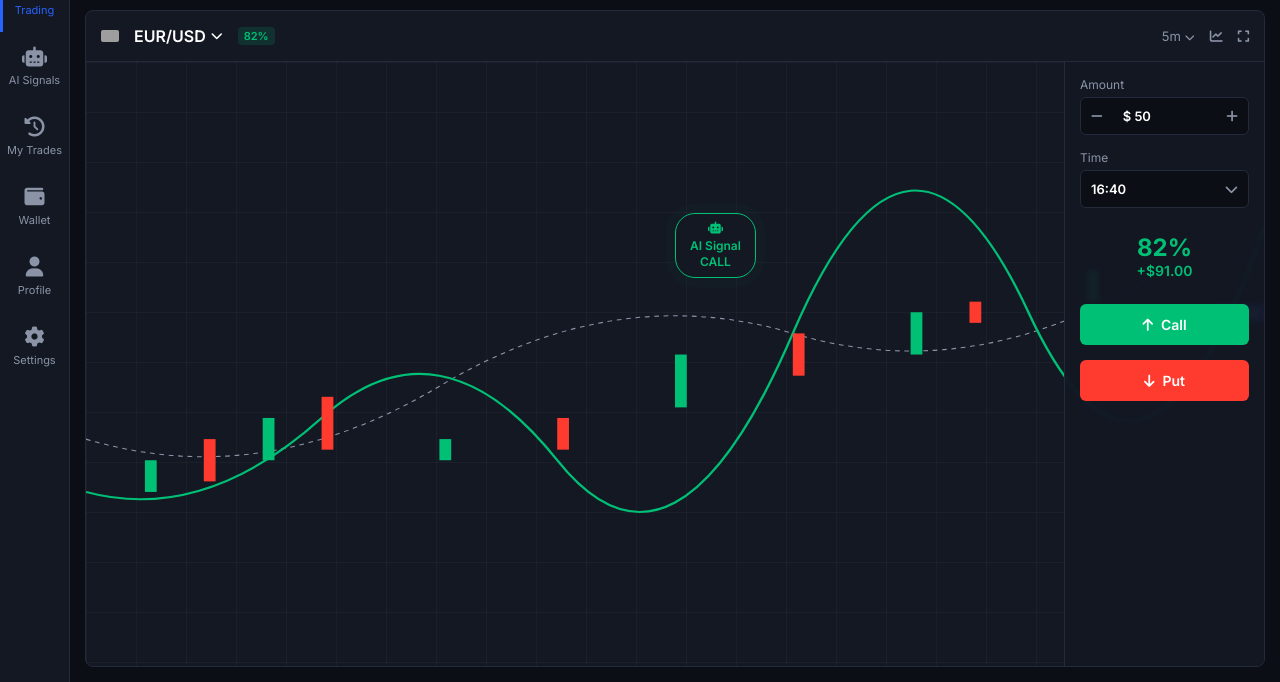
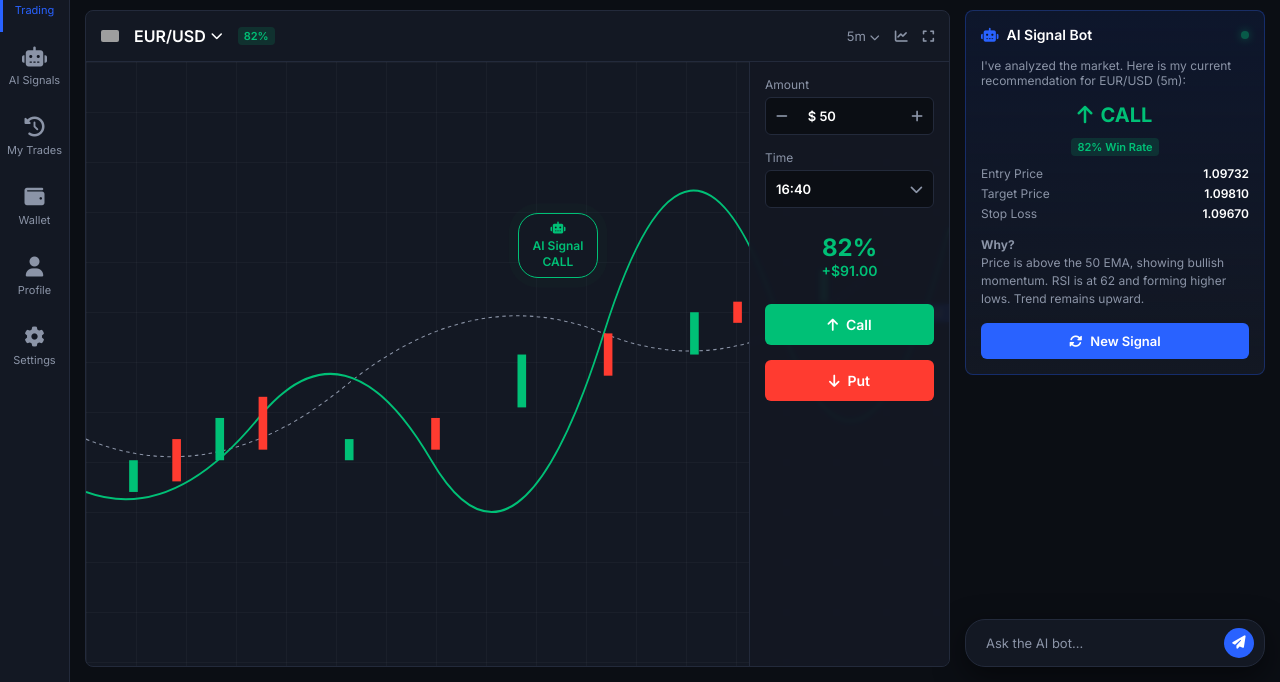
Before and after one commit to marykurna/tradepro-dashboard, a plain HTML site: page index.html in a window 1280 px wide. Shown: the part 118-800 px from the top of the page. Drawn offline with Linux system fonts and the light colour scheme; grey boxes are pictures that could not be loaded.

Commit message:
Step 4: Add right AI signal panel

```diff
--- a/index.html
+++ b/index.html
@@ -71,7 +71,6 @@
         </aside>
 
         <!-- MAIN WORKSPACE -->
-                <!-- MAIN WORKSPACE -->
         <main class="workspace">
 
             <!-- ================================
@@ -118,8 +117,8 @@
                 </button>
             </div>
 
-                        <!-- ================================
-                 CHART PANEL + TRADE CONTROLS
+            <!-- ================================
+                 MAIN GRID: CHART + AI PANEL
                  ================================ -->
             <div class="main-grid">
 
@@ -140,21 +139,17 @@
 
                     <!-- Chart Area -->
                     <div class="chart-area">
-                        <!-- Price Marker -->
                         <div class="price-marker">1.09732</div>
 
-                        <!-- AI Signal Bubble -->
                         <div class="signal-bubble">
                             <i class="fa-solid fa-robot"></i> AI Signal
                             <br>CALL
                         </div>
 
-                        <!-- SVG Chart -->
                         <svg class="chart-svg" viewBox="0 0 1000 400" preserveAspectRatio="none">
                             <path d="M 0 300 Q 150 350, 300 250 T 600 200 T 900 150" class="chart-line-ma" />
                             <path d="M 0 350 Q 100 380, 200 280 T 400 320 T 600 200 T 800 180 T 1000 100" class="chart-line-price" />
 
-                            <!-- Green candles -->
                             <rect x="50" y="320" width="10" height="30" fill="#00C076" />
                             <rect x="150" y="280" width="10" height="40" fill="#00C076" />
                             <rect x="300" y="300" width="10" height="20" fill="#00C076" />
@@ -162,7 +157,6 @@
                             <rect x="700" y="180" width="10" height="40" fill="#00C076" />
                             <rect x="850" y="140" width="10" height="30" fill="#00C076" />
 
-                            <!-- Red candles -->
                             <rect x="100" y="300" width="10" height="40" fill="#FF3B30" />
                             <rect x="200" y="260" width="10" height="50" fill="#FF3B30" />
                             <rect x="400" y="280" width="10" height="30" fill="#FF3B30" />
@@ -204,9 +198,60 @@
                     </div>
                 </div>
 
+                <!-- ================================
+                     RIGHT AI SIGNAL PANEL
+                     ================================ -->
+                <div class="right-panel">
+                    <div class="panel-box ai-signal-card">
+                        <div class="ai-header">
+                            <span><i class="fa-solid fa-robot" style="color: var(--accent-blue);"></i> AI Signal Bot</span>
+                            <span class="status-dot"></span>
+                        </div>
+
+                        <p style="font-size: 12px; color: var(--text-muted); margin-bottom: 15px;">
+                            I've analyzed the market. Here is my current recommendation for EUR/USD (5m):
+                        </p>
+
+                        <div class="signal-details">
+                            <div class="signal-direction">
+                                <i class="fa-solid fa-arrow-up"></i> CALL
+                            </div>
+                            <div class="badge-green" style="display:inline-block; margin-bottom: 10px;">82% Win Rate</div>
+
+                            <div class="signal-meta">
+                                <span>Entry Price</span>
+                                <span style="color:white; font-weight:600;">1.09732</span>
+                            </div>
+                            <div class="signal-meta">
+                                <span>Target Price</span>
+                                <span style="color:white; font-weight:600;">1.09810</span>
+                            </div>
+                            <div class="signal-meta">
+                                <span>Stop Loss</span>
+                                <span style="color:white; font-weight:600;">1.09670</span>
+                            </div>
+                        </div>
+
+                        <div style="font-size: 12px; color: var(--text-muted); margin: 15px 0; line-height: 1.5;">
+                            <strong>Why?</strong><br>
+                            Price is above the 50 EMA, showing bullish momentum. RSI is at 62 and forming higher lows. Trend remains upward.
+                        </div>
+
+                        <button class="btn-view-details">
+                            <i class="fa-solid fa-rotate"></i> New Signal
+                        </button>
+                    </div>
+
+                    <!-- AI Chat Input -->
+                    <div class="ai-chat-input">
+                        <input type="text" placeholder="Ask the AI bot...">
+                        <button><i class="fa-solid fa-paper-plane"></i></button>
+                    </div>
+                </div>
+
             </div>
+
         </main>
-
     </div>
 
     <!-- Our Script -->
--- a/style.css
+++ b/style.css
@@ -527,3 +527,156 @@ body {
     color: var(--text-main);
     border-color: var(--accent-blue);
 }
+
+/* ================================
+   10. RIGHT AI SIGNAL PANEL
+   ================================ */
+.main-grid {
+    /* Override previous single-column to 2-column */
+    display: grid;
+    grid-template-columns: 1fr 300px;
+    gap: 15px;
+    flex: 1;
+    min-height: 400px;
+}
+
+.right-panel {
+    display: flex;
+    flex-direction: column;
+    gap: 15px;
+    height: 100%;
+}
+
+.panel-box {
+    background-color: var(--bg-panel);
+    border: 1px solid var(--border-color);
+    border-radius: 8px;
+    padding: 15px;
+}
+
+/* AI Signal Card */
+.ai-signal-card {
+    background: linear-gradient(180deg, rgba(41, 98, 255, 0.1) 0%, rgba(19, 24, 35, 1) 100%);
+    border: 1px solid rgba(41, 98, 255, 0.3);
+}
+
+.ai-header {
+    display: flex;
+    justify-content: space-between;
+    align-items: center;
+    margin-bottom: 15px;
+}
+
+.ai-header span {
+    font-weight: 600;
+    font-size: 14px;
+    display: flex;
+    align-items: center;
+    gap: 8px;
+}
+
+.status-dot {
+    width: 8px;
+    height: 8px;
+    background: var(--accent-green);
+    border-radius: 50%;
+    display: inline-block;
+    box-shadow: 0 0 8px var(--accent-green);
+    animation: status-pulse 2s infinite;
+}
+
+@keyframes status-pulse {
+    0%, 100% { opacity: 1; }
+    50% { opacity: 0.4; }
+}
+
+.signal-details {
+    text-align: center;
+    margin-bottom: 15px;
+}
+
+.signal-direction {
+    font-size: 20px;
+    font-weight: 700;
+    color: var(--accent-green);
+    margin: 10px 0;
+    display: flex;
+    align-items: center;
+    justify-content: center;
+    gap: 8px;
+}
+
+.signal-meta {
+    font-size: 12px;
+    color: var(--text-muted);
+    display: flex;
+    justify-content: space-between;
+    margin-bottom: 5px;
+}
+
+.btn-view-details {
+    width: 100%;
+    background-color: var(--accent-blue);
+    color: white;
+    border: none;
+    padding: 10px;
+    border-radius: 6px;
+    font-weight: 600;
+    cursor: pointer;
+    margin-top: 10px;
+    font-size: 13px;
+    display: flex;
+    align-items: center;
+    justify-content: center;
+    gap: 8px;
+    transition: background 0.2s ease;
+}
+
+.btn-view-details:hover {
+    background-color: #1E4FD6;
+}
+
+/* AI Chat Input */
+.ai-chat-input {
+    margin-top: auto;
+    width: 100%;
+    background-color: var(--bg-panel);
+    border: 1px solid var(--border-color);
+    border-radius: 20px;
+    display: flex;
+    align-items: center;
+    padding: 5px 10px;
+    box-shadow: 0 10px 30px rgba(0,0,0,0.5);
+}
+
+.ai-chat-input input {
+    flex: 1;
+    background: transparent;
+    border: none;
+    color: white;
+    padding: 10px;
+    outline: none;
+    font-size: 13px;
+}
+
+.ai-chat-input input::placeholder {
+    color: var(--text-muted);
+}
+
+.ai-chat-input button {
+    background: var(--accent-blue);
+    border: none;
+    color: white;
+    width: 30px;
+    height: 30px;
+    border-radius: 50%;
+    cursor: pointer;
+    display: flex;
+    align-items: center;
+    justify-content: center;
+    transition: background 0.2s ease;
+}
+
+.ai-chat-input button:hover {
+    background-color: #1E4FD6;
+}
```
